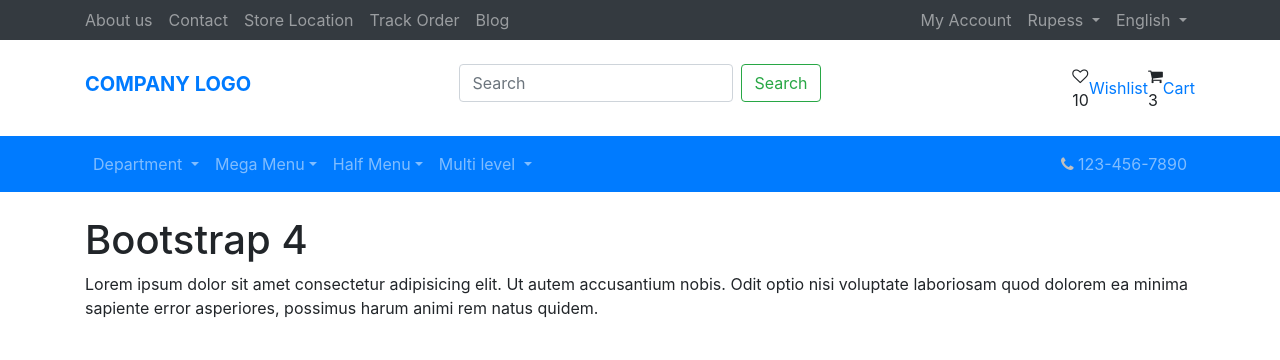
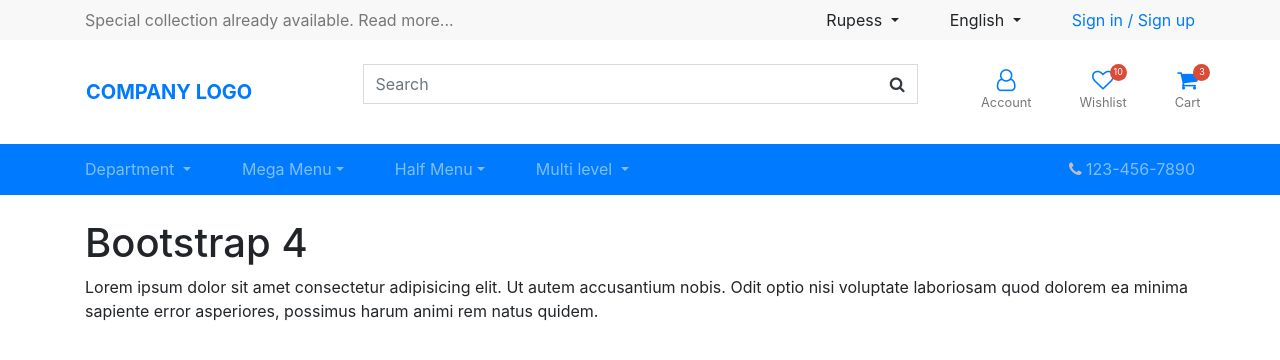
Before and after one commit to mobiosolutions/frontend-comopnents, a website: page header/ecommerce-navbar.html in a window 1280 px wide. Drawn offline with Linux system fonts and the light colour scheme.

Commit message:
header-types - ecommerce mega effect set menu header

```diff
--- a/header/assets/css/scss/ecommerce-navbar.scss
+++ b/header/assets/css/scss/ecommerce-navbar.scss
@@ -1,10 +1,158 @@
+
+$header-top-bg: #f8f8f8;
+$light-font-color: #777;
+$header-top-font-hover-color: #007bff;
+
+@mixin ipad-max991{
+	@media only screen and (max-width:991px) { @content; }
+}
 
 
+header{
+	// .navbar-nav li:hover > ul.dropdown-menu {
+	// 	display: block;
+	// }
+	// .dropdown-submenu {
+	// 	position:relative;
+	// }
+	// .dropdown-submenu>.dropdown-menu {
+	// 	top: 0;
+	// 	left: 100%;
+	// 	margin-top:-6px;
+	// }
 
+.navbar .nav-item:not(:last-child) {
+	margin-right: 35px;
+  }
 
- .megamenu .dropdown a,
+  .dropdown-toggle::after {
+	 transition: transform 0.15s linear;
+  }
+
+  .show.dropdown .dropdown-toggle::after {
+	transform: translateY(3px);
+  }
+
+  .dropdown-menu {
+	margin-top: 0;
+  }
+}
+
+// Top header
+.header-top{
+	background-color: $header-top-bg;
+	.header-top-left{
+		color: $light-font-color;
+		a{
+			color: $light-font-color;
+			text-decoration: none;
+			&:focus,&:hover,&:active{
+				text-decoration: none;
+				color: $header-top-font-hover-color;
+			}
+		}
+	}
+}
+
+// header middle
+.header-middle{
+	padding-left: 0px;
+	padding-right: 0px;
+	.navbar{
+		@include ipad-max991{
+			padding-left: 0px;
+			padding-right: 0px;
+		}
+		.navbar-toggler {
+			background: red;
+			padding: 0px;
+		}
+	}
+}
+// wishlist and cart css
+.header-search-wrapper{
+	border: 1px solid #dadada;
+	.form-control {
+		border: 0px;
+		background-color: transparent;
+		&:focus,&:hover,&:active{
+			box-shadow:none;
+			border: 0px;
+		}
+	}
+	.btn-outline-dark {
+		border: 0px;
+		&:focus,&:hover,&:active{
+			background-color: transparent!important;
+			color: #CFCFCF;
+			box-shadow:none!important;
+			border: 0px!important;
+		}
+	}
+}
+.header-right-icon{
+	.wishlist{
+		padding-left: 3rem;
+	}
+	.icon{
+		position: relative;
+		margin: 0px auto;
+		height: 1.5rem;
+		margin-top: 5px;
+		text-align: center;
+		.fa{
+			font-size: 22px;
+		}
+		.wishlist_count{
+			position: absolute;
+			top: -5px;
+			right: 0px;
+			width: 17px;
+			height: 17px;
+			background-color: #DA4B38;
+			-webkit-border-radius: 50%;
+			-moz-border-radius: 50%;
+			border-radius: 50%;
+			font-size: 9px;
+			text-align: center;
+			font-style: normal;
+			line-height: 16px;
+			color: #fff;
+		}
+	}
+	.cart{
+		padding-left: 3rem;
+		padding-right: 0.6rem;
+	}
+	.icon_content{
+			color: #777;
+			font-size: 0.8rem;
+			margin-bottom: 0px;
+	}
+	.cart_count{
+		position: absolute;
+		top: -5px;
+		right: -10px;
+		width: 17px;
+		height: 17px;
+		background-color: #DA4B38;
+		-webkit-border-radius: 50%;
+		-moz-border-radius: 50%;
+		border-radius: 50%;
+		font-size: 9px;
+		text-align: center;
+		font-style: normal;
+		line-height: 16px;
+		color: #fff;
+	}
+}
+// Mega menu css
+.megamenu .dropdown a,
 .megamenu .dropdown-menu  a {
 	color:#656565;
+}
+.megamenu ul>li>a.nav-link {
+    line-height: 35px;
 }
 .megamenu .dropdown-menu > li > a {
 	padding:6px 15px;
@@ -17,7 +165,7 @@
 }
 .megamenu .dropdown-menu {
 	box-shadow:none;
-	border:1px solid #efefef;
+	border: none;
 	padding:0;
 }
 .megamenu .form-control {
--- a/header/assets/js/ecommerce-navbar.js
+++ b/header/assets/js/ecommerce-navbar.js
@@ -1,12 +1,25 @@
-$(document).ready(function(){
-    $(".dropdown").hover(
-        function() {
-            $('.dropdown-menu', this).not('.in .dropdown-menu').stop(true,true).slideDown("400");
-            $(this).toggleClass('open');
-        },
-        function() {
-            $('.dropdown-menu', this).not('.in .dropdown-menu').stop(true,true).slideUp("400");
-            $(this).toggleClass('open');
-        }
+const $dropdown = $(".dropdown");
+const $dropdownToggle = $(".dropdown-toggle");
+const $dropdownMenu = $(".dropdown-menu");
+const showClass = "show";
+
+$(window).on("load resize", function() {
+  if (this.matchMedia("(min-width: 768px)").matches) {
+    $dropdown.hover(
+      function() {
+        const $this = $(this);
+        $this.addClass(showClass);
+        $this.find($dropdownToggle).attr("aria-expanded", "true");
+        $this.find($dropdownMenu).addClass(showClass);
+      },
+      function() {
+        const $this = $(this);
+        $this.removeClass(showClass);
+        $this.find($dropdownToggle).attr("aria-expanded", "false");
+        $this.find($dropdownMenu).removeClass(showClass);
+      }
     );
+  } else {
+    $dropdown.off("mouseenter mouseleave");
+  }
 });
--- a/header/ecommerce-navbar.html
+++ b/header/ecommerce-navbar.html
@@ -10,31 +10,17 @@
 </head>
 <body>
 	<header class="container-fluid">
-		<div class="row">
-			<nav class="navbar navbar-expand-lg bg-dark navbar-dark py-0 py-lg-0 order-2 order-lg-1 w-100">
+		<div class="row header-top">
+			<nav class="navbar navbar-expand-lg py-0 py-lg-0 order-2 order-lg-1 w-100">
 				<div class="container">
+					<div class="header-top-left">
+						<p class="mb-0">Special collection already available.<a href="#">&nbsp;Read more...</a></p>
+					</div>
+					<button class="navbar-toggler" type="button" data-toggle="collapse" data-target="#navbar2">
+						Links <i class="fa fa-angle-down"></i>
+					</button>
 					<div class="collapse navbar-collapse" id="navbar2">
-						<ul class="navbar-nav">
-							<li class="nav-item">
-								<a class="nav-link pl-lg-0" href="#">About us</a>
-							</li>
-							<li class="nav-item">
-								<a class="nav-link" href="#">Contact</a>
-							</li>
-							<li class="nav-item">
-								<a class="nav-link" href="#">Store Location</a>
-							</li>
-							<li class="nav-item">
-								<a class="nav-link" href="#">Track Order</a>
-							</li>
-							<li class="nav-item">
-								<a class="nav-link" href="#">Blog</a>
-							</li>
-						</ul>
 						<ul class="navbar-nav ml-auto d-md-none d-lg-inline-flex">
-							<li class="nav-item">
-								<a class="nav-link" href="#">My Account </a>
-							</li>
 							<li class="nav-item dropdown">
 								<a class="nav-link dropdown-toggle mr-3 mr-lg-0" id="CurrencyNavbarDropdownMenu" data-toggle="dropdown" aria-haspopup="true" aria-expanded="false">Rupess<span class="caret"></span>
 								</a>
@@ -54,61 +40,75 @@
 									<a class="dropdown-item" href="#">Spanish</a>
 								</div>
 							</li>
+							<li class="nav-item">
+								<a class="nav-link pr-lg-0" href="#">Sign in / Sign up</a>
+							</li>
 						</ul>
 					</div>
 				</div>
 			</nav>
 		</div>
-		<div class="container">
+			<div class="container header-middle">
 				<div class="row py-lg-4">
-				<div class="col-lg-3 col-sm-3 col-3 order-1">
+					<div class="col-lg-3 col-7 order-1">
+						<nav class="navbar navbar-expand-lg">
+							<button class="navbar-toggler" type="button" data-toggle="collapse" data-target="#megamenu">
+								<span class="navbar-toggler-icon"></span>
+							</button>
 							<a class="navbar-brand" href="#">
 								<span class="text-uppercase font-weight-bold">Company Logo</span>
 							</a>
+						</nav>
 					</div>
-				<div class="col-lg-6 col-12 order-lg-2 order-3">
-					<form class="form-inline my-2 my-lg-0 justify-content-center">
-						<input class="form-control mr-sm-2" type="text" placeholder="Search">
-						<button class="btn btn-outline-success my-2 my-sm-0" type="submit">Search</button>
+					<div class="col-lg-6 col-12 order-lg-2 order-3 ">
+						<form class="form-inline my-2 my-lg-0 d-flex header-search-wrapper">
+							<input class="form-control flex-fill" type="text" placeholder="Search">
+							<button class="btn btn-outline-dark my-2 my-sm-0" type="submit"><i class="fa fa-search"></i></button>
 						</form>
 					</div>
-				<div class="col-lg-3 col-9 order-lg-3 order-2">
-					<div class="wishlist_cart d-flex flex-row align-items-center justify-content-end">
-						<div class="wishlist d-flex flex-row align-items-center justify-content-end">
-							<div class="wishlist_icon">
+					<div class="col-lg-3 col-5 order-lg-3 order-2">
+						<div class="header-right-icon d-flex flex-row align-items-center justify-content-end">
+							<div class="account align-items-center d-none d-lg-block">
+								<a href="" title="My account">
+									<div class="icon">
+										<i class="fa fa-user-o"></i>
+									</div>
+									<p class="icon_content">Account</p>
+								</a>
+							</div>
+							<div class="wishlist align-items-center">
+								<a href="" title="Wishlist">
+									<div class="icon">
 										<i class="fa fa-heart-o" aria-hidden="true"></i>
 										<div class="wishlist_count">10</div>
 									</div>
-							<div class="wishlist_content">
-								<div class="wishlist_text"><a href="#">Wishlist</a></div>
-							</div>
+									<p class="icon_content">Wishlist</p>
+								</a>
 							</div>
 							<div class="cart">
-							<div class="cart_container d-flex flex-row align-items-center justify-content-end">
-								<div class="cart_icon">
+								<a href="" title="cart">
+									<div class="cart_container align-items-center justify-content-end">
+										<div class="icon">
 											<i class="fa fa-shopping-cart" aria-hidden="true"></i>
 											<div class="cart_count"><span>3</span></div>
 										</div>
-								<div class="cart_content">
-									<div class="cart_text"><a href="#">Cart</a></div>
+										<p class="icon_content">
+											Cart
+										</p>
 									</div>
-							</div>
+								</a>
 							</div>
 						</div>
 					</div>
 				</div>
 			</div>
 		<div class="row">
-			<nav class="navbar navbar-expand-lg navbar-dark bg-primary megamenu w-100" role="navigation">
+			<nav class="navbar navbar-expand-lg navbar-dark bg-primary megamenu w-100 py-0 py-lg-0" role="navigation">
 				<div class="container">
-					<button class="navbar-toggler" type="button" data-toggle="collapse" data-target="#megamenu">
-						<span class="navbar-toggler-icon"></span>
-					</button>
-
 					<div id="megamenu" class="navbar-collapse collapse">
 						<ul class="nav navbar-nav">
 							<!-- Mega Menu -->
-							<li class="dropdown megamenu-fw nav-item"><a href="#" data-toggle="dropdown" class="dropdown-toggle nav-link">Department <b class="caret"></b></a>
+							<li class="dropdown megamenu-fw nav-item"><a href="#" data-toggle="dropdown" class="dropdown-toggle nav-link pl-lg-0">Department <b class="caret"></b></a>
 								<ul class="dropdown-menu fullwidth">
 									<li class="megamenu-content">
 										<div class="row">
@@ -262,7 +262,7 @@
 
 						<ul class="nav navbar-nav navbar-right ml-auto">
 							<li class="nav-item">
-								<a class="nav-link"><i class="fa fa-phone"></i> 123-456-7890</a>
+								<a class="nav-link pr-lg-0"><i class="fa fa-phone"></i> 123-456-7890</a>
 							</li>
 						</ul>
 					</div>
```
Also changed, not shown: header/assets/css/ecommerce-navbar.css, 1 other file. Lines whose indentation alone changed are shown as unchanged.
